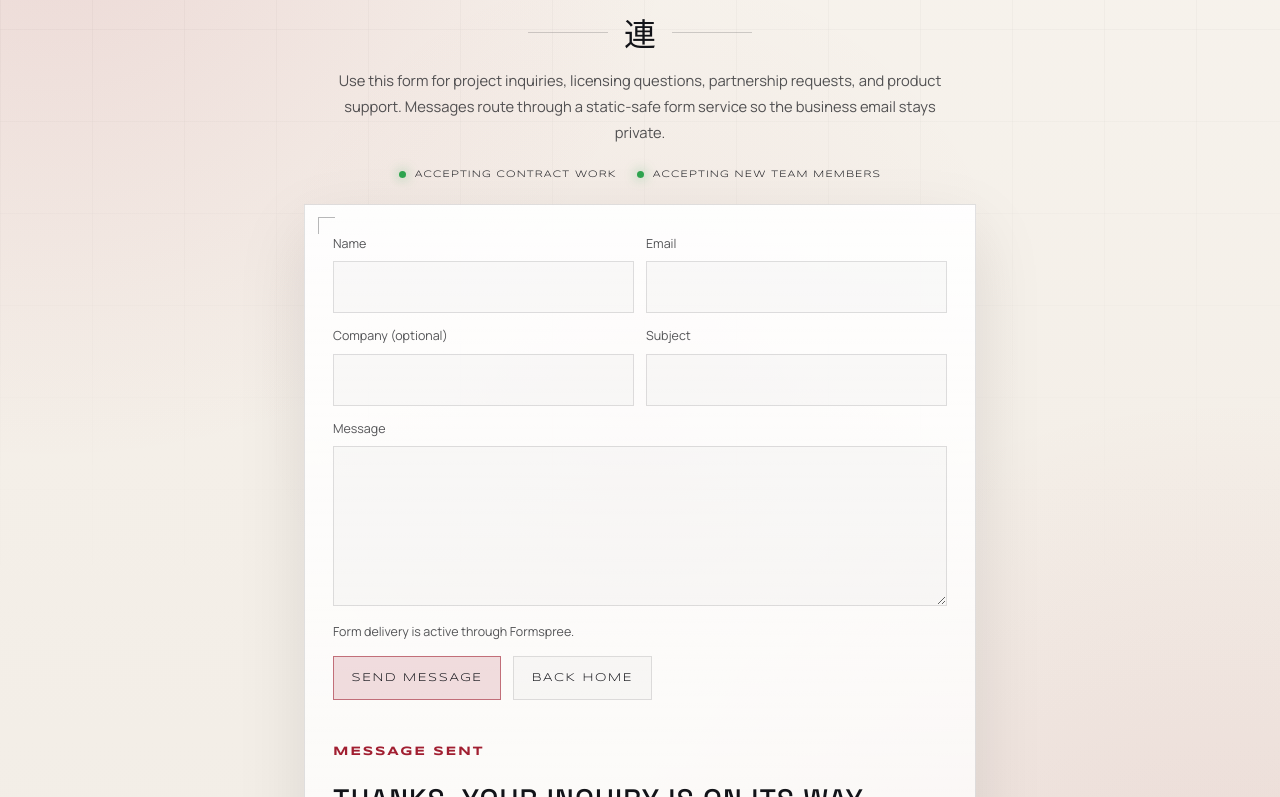
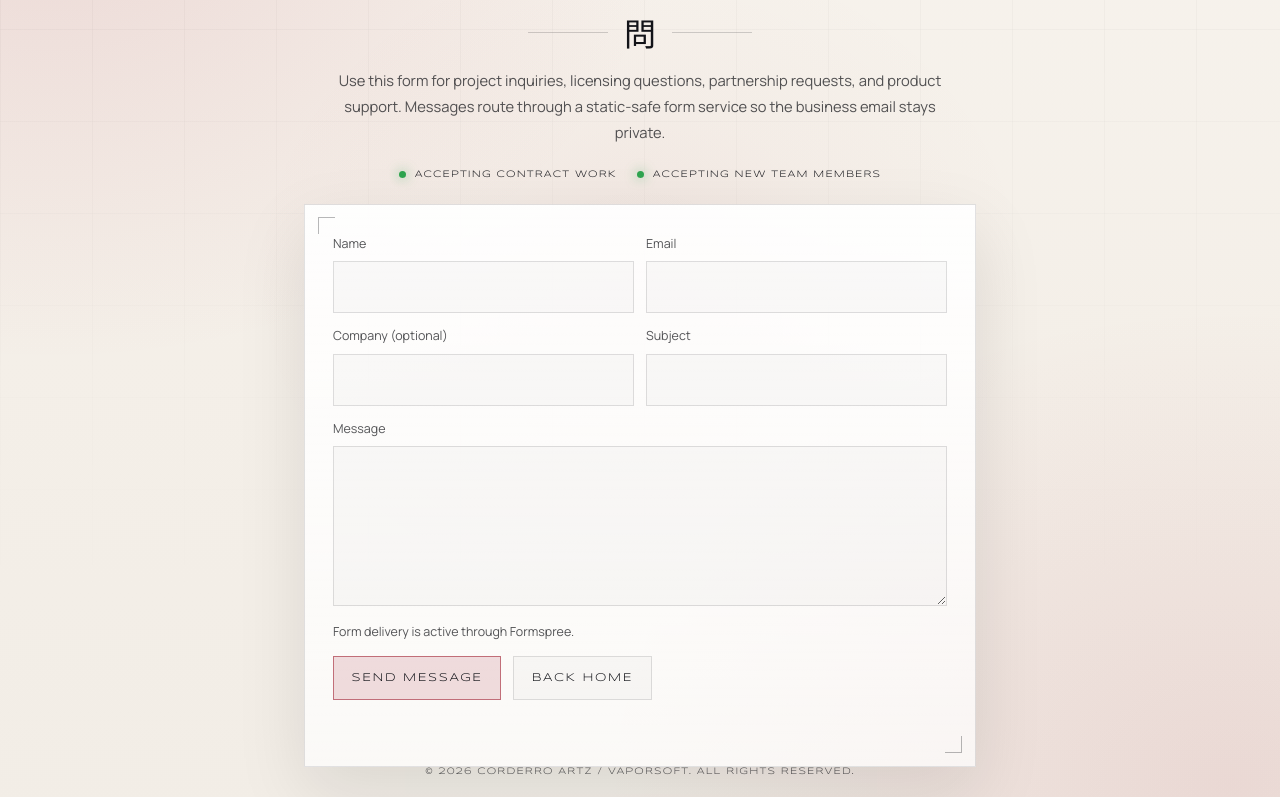
Before and after one commit to corderro-artz/corderro-artz.github.io, an Astro site: page /contact in a window 1280 px wide. Shown: the part 155-952 px from the top of the page. Built offline with nearby package versions, Linux system fonts and the light colour scheme; Astro itself is replaced by a stand-in of ours.

Commit message:
Unify copyright, pin header/footer, fix product tab jostling
- Copyright now reads 'Corderro Artz / Vaporsoft' consistently on all pages
- All pages use vapor-landing-footer class (centered, small, pinned bottom)
- vapor-site uses flex column layout to push footer to bottom
- Arch header no longer uses margin-top:auto (stays at top)
- Product panels container uses flex:1 to fill space between header/footer
- Removes vapor-footer and vapor-footer-meta from components page
- Fix success message hidden attribute override
- Change contact kanji to 問 (inquiry)

```diff
--- a/src/pages/contact.astro
+++ b/src/pages/contact.astro
@@ -55,7 +55,7 @@ const contactStructuredData = [
         <h1 class="vapor-title">Contact Vaporsoft</h1>
         <div class="vapor-rule vapor-rule--compact">
           <span></span>
-          <strong>連</strong>
+          <strong>問</strong>
           <span></span>
         </div>
         <p class="vapor-intro">
@@ -137,7 +137,7 @@ const contactStructuredData = [
     </section>
 
     <footer class="vapor-landing-footer">
-      <p>&copy; 2026 Vaporsoft. All rights reserved.</p>
+      <p>&copy; 2026 Corderro Artz / Vaporsoft. All rights reserved.</p>
     </footer>
   </main>
 
--- a/src/pages/index.astro
+++ b/src/pages/index.astro
@@ -211,7 +211,7 @@ const homePageStructuredData = [
         </div>
 
         <footer class="vapor-landing-footer">
-          <p>&copy; 2026 Vaporsoft. All rights reserved.</p>
+          <p>&copy; 2026 Corderro Artz / Vaporsoft. All rights reserved.</p>
         </footer>
       </div>
     </section>
--- a/src/styles/global.css
+++ b/src/styles/global.css
@@ -96,6 +96,8 @@ body.vapor-light::before {
 }
 
 .vapor-site {
+  display: flex;
+  flex-direction: column;
   min-height: 100vh;
   padding: 1.1rem 0 2.5rem;
 }
@@ -840,7 +842,7 @@ body.vapor-light::before {
 }
 
 .vapor-landing-footer {
-  margin-bottom: auto;
+  margin-top: auto;
   width: 100%;
   text-align: center;
   padding-bottom: 0.5rem;
@@ -976,6 +978,10 @@ body.vapor-light::before {
 .vapor-contact-success {
   display: grid;
   gap: 0.9rem;
+}
+
+.vapor-contact-success[hidden] {
+  display: none;
 }
 
 .vapor-contact-form-shell {
@@ -1368,7 +1374,6 @@ body.vapor-light::before {
 }
 
 .vapor-arch-header {
-  margin-top: auto;
   text-align: center;
   display: grid;
   justify-items: center;
@@ -1602,6 +1607,7 @@ body.vapor-light::before {
 .vapor-product-panels {
   width: 100%;
   position: relative;
+  flex: 1;
 }
 
 .vapor-product-panel {
```
Also changed, not shown: src/pages/components.astro (+2 -6 lines).
